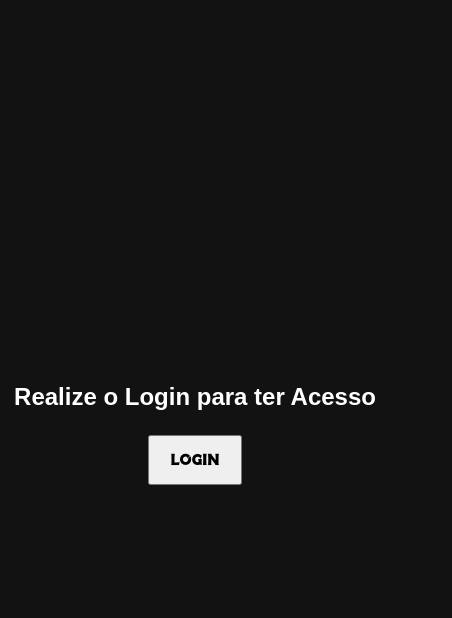
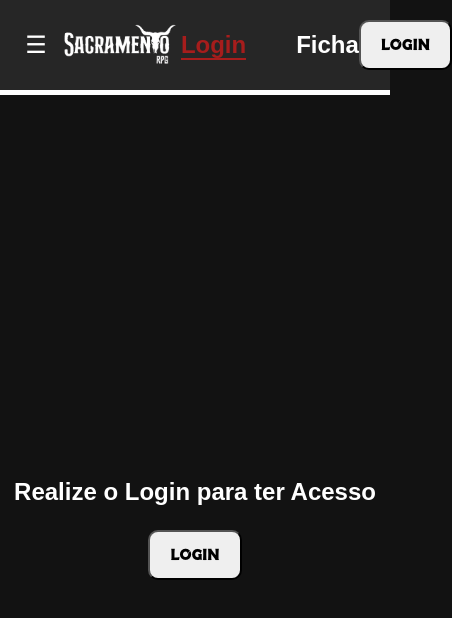
Before and after one commit to gabrield14s/som-das-seis, a React (Create React App) app: page / in a window 390 px wide. Shown: the top 618 px of the page, 452 px wide, since content can reach past the window. Built offline with nearby package versions, Linux system fonts and the light colour scheme.

Commit message:
estilizei a tag NavBar e comecei a deixar essa tag responsiva

```diff
--- /dev/null
+++ b/src/Components/Navbar.jsx
@@ -0,0 +1,50 @@
+import { Outlet, NavLink } from "react-router-dom";
+import sacramentoIcon from "../assets/sacramento-icon.png"
+import "../styles/NavbarStyles.css"
+import { useState } from "react";
+
+export default function Navbar() {
+  const [menuOpen, setMenuOpen] = useState(false)
+
+  const toggleMenu = () => setMenuOpen(!menuOpen)
+
+  return (
+    <>
+      <nav className="nav-container" style={{ padding: "1.2rem" }}>
+        <button className="hamburger" onClick={toggleMenu}>
+          ☰
+        </button>
+        <div>
+          <img src={sacramentoIcon} alt="sacramento icon" style={{height: "3rem"}}/>
+        </div>
+        <div>
+          <ul style={{ listStyle: "none", display: "flex", gap: "50px", margin: 0, padding: 0 }}>
+            <li>
+              <NavLink
+                to="/"
+                className={({ isActive }) => isActive ? "nav-link active" : "nav-link"}
+              >
+                Login
+              </NavLink>
+            </li>
+            <li>
+              <NavLink
+                to="/ficha"
+                className={({ isActive }) => isActive ? "nav-link active" : "nav-link"}
+              >
+                Ficha
+              </NavLink>
+            </li>
+          </ul>
+        </div>
+        <div>
+          <button className="button-login">Login</button>
+        </div>
+      </nav >
+
+      <div>
+        <Outlet />
+      </div>
+    </>
+  );
+}
--- a/src/Pages/Login.jsx
+++ b/src/Pages/Login.jsx
@@ -1,10 +1,28 @@
+import { signInWithPopup } from "firebase/auth";
+import { auth, provider } from "../config/firebase";
+import { useNavigate } from "react-router-dom";
+
 import "../styles/LoginStyles.css"
 
-export default function Login(){
-    return(
+export default function Login() {
+    const navigate = useNavigate();
+
+    const handleLogin = () => {
+        signInWithPopup(auth, provider)
+            .then((result) => {
+                const user = result.user;
+                console.log("Usuário logado:", user);
+                navigate("/ficha")
+                // aqui você pode redirecionar com useNavigate
+            })
+            .catch((error) => {
+                console.error("Erro no login:", error);
+            });
+    }
+    return (
         <div className="container">
             <p className="text-login">Realize o Login para ter Acesso</p>
-            <button className="button-login">Login</button>
+            <button className="button-login" onClick={handleLogin}>Login</button>
         </div>
     );
 }
--- a/src/Routes/AppRoutes.jsx
+++ b/src/Routes/AppRoutes.jsx
@@ -1,12 +1,15 @@
 import { Routes, Route } from "react-router-dom";
 import Atributes from "../Pages/Atributes";
 import Login from "../Pages/Login";
+import Navbar from "../Components/Navbar";
 
 export default function AppRoutes() {
     return (
         <Routes>
-            <Route path="/" element={<Login/>} />
-            <Route path="/ficha" element={<Atributes/>} />
+            <Route path="/"element={<Navbar/>}>
+                <Route index path="/" element={<Login />} />
+                <Route path="/ficha" element={<Atributes />} />
+            </Route>
         </Routes>
     );
 }
--- /dev/null
+++ b/src/config/firebase.js
@@ -0,0 +1,27 @@
+// Import the functions you need from the SDKs you need
+import { initializeApp } from "firebase/app";
+import { getAnalytics } from "firebase/analytics";
+import { getAuth, GoogleAuthProvider } from "firebase/auth";
+
+// TODO: Add SDKs for Firebase products that you want to use
+// https://firebase.google.com/docs/web/setup#available-libraries
+
+// Your web app's Firebase configuration
+// For Firebase JS SDK v7.20.0 and later, measurementId is optional
+const firebaseConfig = {
+  apiKey: "AIzaSyBQZh5klQQSMbgUFNfBEDYE2_y2sX1JBrI",
+  authDomain: "sacramento-35be9.firebaseapp.com",
+  projectId: "sacramento-35be9",
+  storageBucket: "sacramento-35be9.firebasestorage.app",
+  messagingSenderId: "278171492010",
+  appId: "1:278171492010:web:d04a2a23bc914f9e2f7ad3",
+  measurementId: "G-EDP2B6YWQL"
+};
+
+// Initialize Firebase
+const app = initializeApp(firebaseConfig);
+const provider = new GoogleAuthProvider();
+const auth = getAuth(app)
+const analytics = getAnalytics(app);
+
+export { auth, provider };
--- a/src/styles/LoginStyles.css
+++ b/src/styles/LoginStyles.css
@@ -16,7 +16,7 @@ body, html {
   color: white;
   font-family: 'Arial', sans-serif;
   font-weight: bold;
-
+  text-align: center;
 }
 
 .button-login {
--- /dev/null
+++ b/src/styles/NavbarStyles.css
@@ -0,0 +1,66 @@
+.nav-container{
+    display: flex;
+    justify-content: space-between;
+    align-items: center;
+    flex-direction: row;
+    background-color: rgb(38, 38, 38);
+    border-bottom: #fff solid 5px;
+
+    position: relative;
+}
+
+.nav-container a{
+    text-decoration: none;
+    color: #fff;
+    font-family: Arial, Helvetica, sans-serif;
+    font-weight: bold;
+    font-size: 1.5rem;
+}
+
+.button-login {
+  padding: 10px 20px;
+  font-size: 16px;
+  font-family: 'Western Brother', sans-serif;
+  cursor: pointer;
+  border-radius: 10px;
+}
+
+.nav-link:hover {
+  color: #A61D1C;
+}
+
+.nav-link.active {
+  color: #A61D1C;
+  border-bottom: 2px solid #A61D1C;
+}
+
+.hamburger {
+  font-size: 1.5rem;
+  background: none;
+  color: white;
+  border: none;
+  display: none;
+  cursor: pointer;
+}
+
+/* Responsividade */
+@media (max-width: 1021px) {
+  .hamburger {
+    display: block;
+  }
+
+  .nav-links {
+    display: none;
+    flex-direction: column;
+    position: absolute;
+    top: 60px;
+    right: 1rem;
+    background-color: #111;
+    padding: 1rem;
+    border-radius: 6px;
+  }
+
+  .nav-links.open {
+    display: flex;
+  }
+}
```
Also changed, not shown: src/assets/sacramento-icon.png (added).
